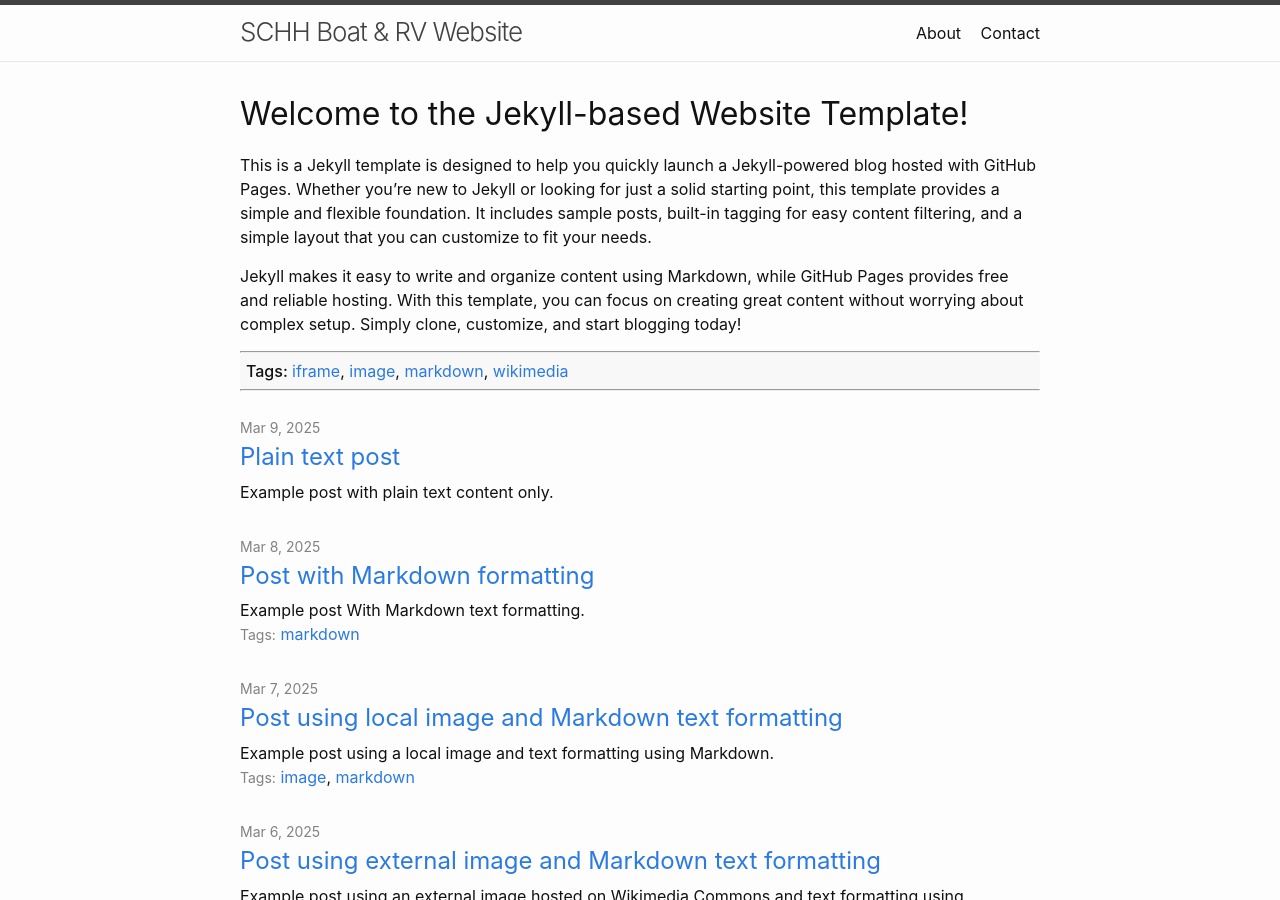
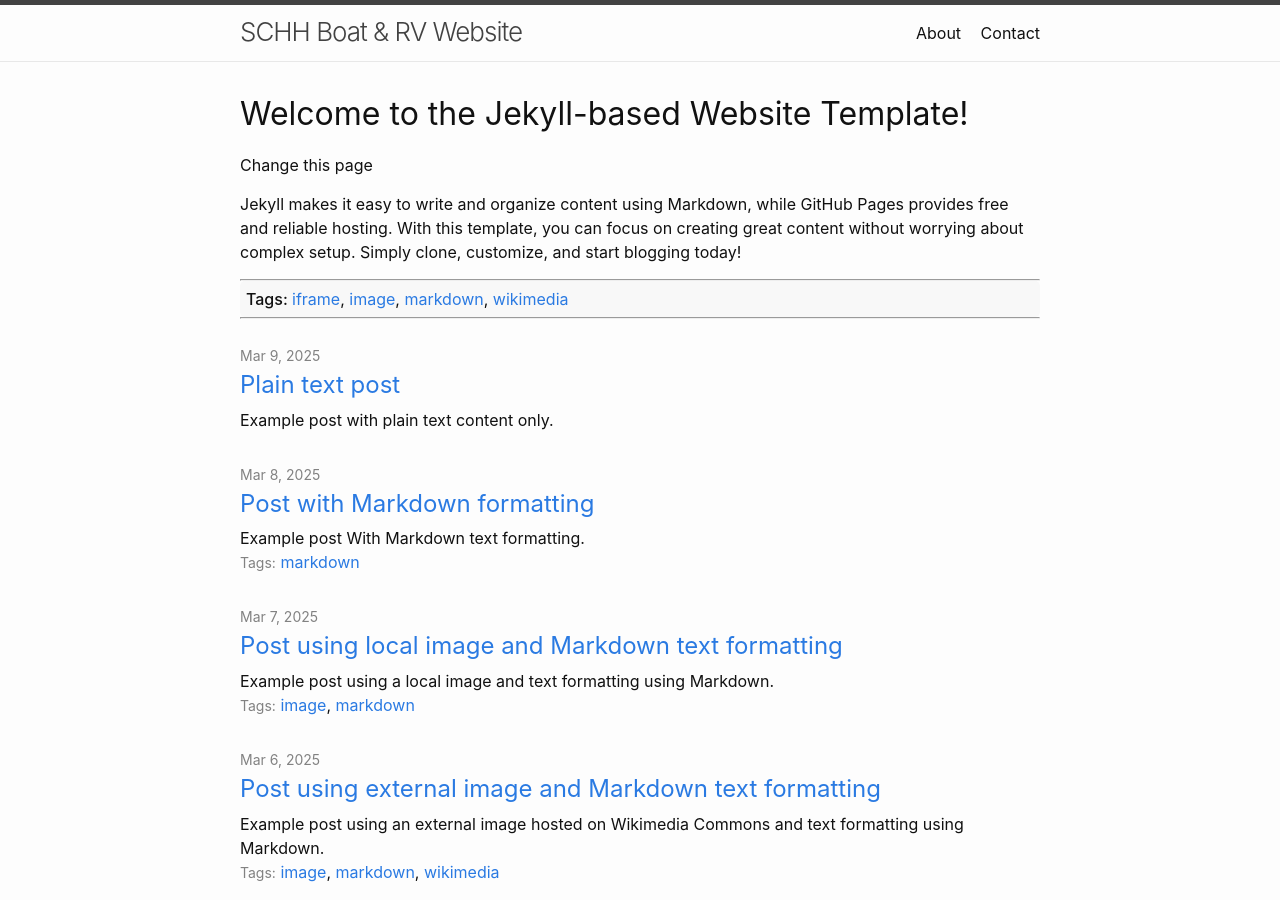
Before and after one commit to tomDodrill/SCHH-Boat-and-RV, a Jekyll site: the page built from index.md, in a window 1280 px wide and 900 px high. Built offline with Jekyll 4.4.1, drawn with Linux system fonts in a browser that asks for light colours; a script that is not in the unit is left out.

Commit message:
Update index.md

```diff
--- a/index.md
+++ b/index.md
@@ -10,6 +10,6 @@ list_title:
 
 # Welcome to the Jekyll-based Website Template!
 
-This is a Jekyll template is designed to help you quickly launch a Jekyll-powered blog hosted with GitHub Pages. Whether you’re new to Jekyll or looking for just a solid starting point, this template provides a simple and flexible foundation. It includes sample posts, built-in tagging for easy content filtering, and a simple layout that you can customize to fit your needs.
+Change this page
 
 Jekyll makes it easy to write and organize content using Markdown, while GitHub Pages provides free and reliable hosting. With this template, you can focus on creating great content without worrying about complex setup. Simply clone, customize, and start blogging today!
```
